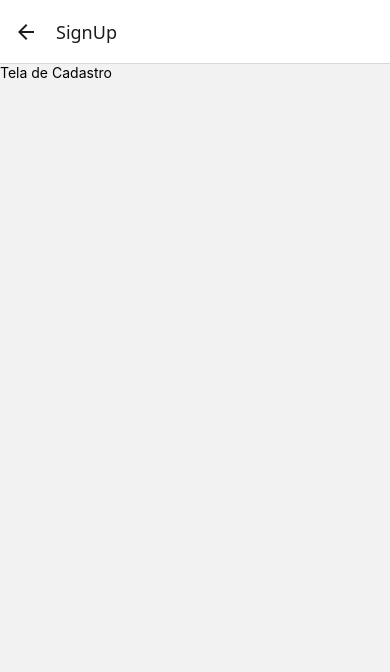
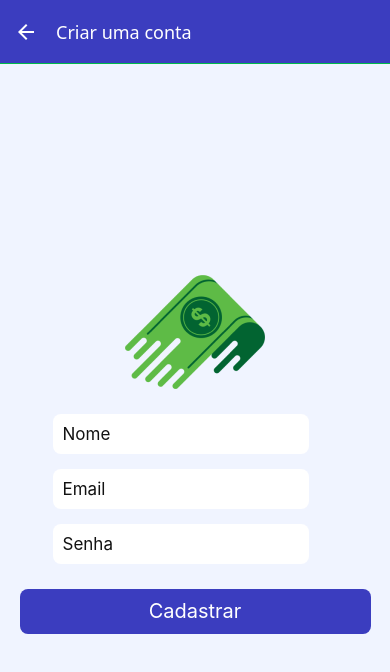
Before and after one commit to FabioCirilo/financa-pessoal-app, a React Native app: screen /SignUp in a window 390 px wide. Shown: the top 672 px of the page. Built offline with nearby package versions, Linux system fonts and the light colour scheme.

Commit message:
Creating a registration page

```diff
--- a/src/pages/SignUp/index.js
+++ b/src/pages/SignUp/index.js
@@ -1,10 +1,37 @@
 import React from 'react'
-import { Text, View } from 'react-native'
+import { Platform } from 'react-native'
+import {
+  AreaInput,
+  Background,
+  Container,
+  Input,
+  Logo,
+  SubmitButton,
+  SubmitText
+} from '../SignIn/styles'
 
 export default function () {
   return (
-    <View>
-      <Text>Tela de Cadastro</Text>
-    </View>
+    <Background>
+      <Container behavior={Platform.OS === 'ios' ? 'padding' : ''} enabled>
+        <Logo source={require('../../assets/Logo.png')} />
+
+        <AreaInput>
+          <Input placeholder="Nome" />
+        </AreaInput>
+
+        <AreaInput>
+          <Input placeholder="Email" />
+        </AreaInput>
+
+        <AreaInput>
+          <Input placeholder="Senha" />
+        </AreaInput>
+
+        <SubmitButton>
+          <SubmitText>Cadastrar</SubmitText>
+        </SubmitButton>
+      </Container>
+    </Background>
   )
 }
--- a/src/routes/auth.routes.js
+++ b/src/routes/auth.routes.js
@@ -16,7 +16,20 @@ function AuthRoutes() {
           headerShown: false
         }}
       />
-      <AuthStack.Screen name="SignUp" component={SignUp} />
+      <AuthStack.Screen
+        name="SignUp"
+        component={SignUp}
+        options={{
+          headerStyle: {
+            backgroundColor: '#3b3dbf',
+            borderBottomWidth: 1,
+            borderBottomColor: '#00b94a'
+          },
+          headerTintColor: '#fff',
+          headerTitle: 'Criar uma conta',
+          headerBackButtonDisplayMode: 'minimal' // esconde o texto, mantém só a seta
+        }}
+      />
     </AuthStack.Navigator>
   )
 }
```
